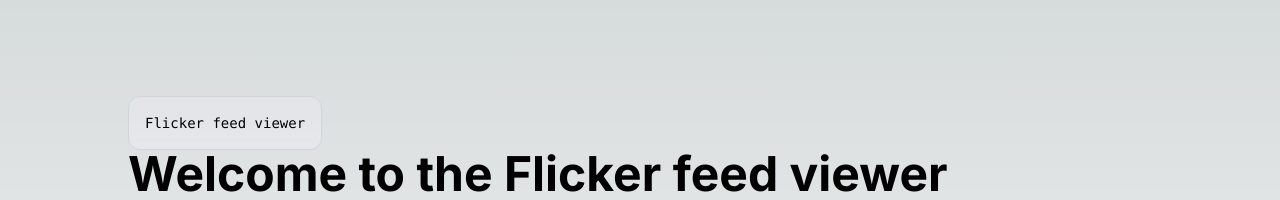
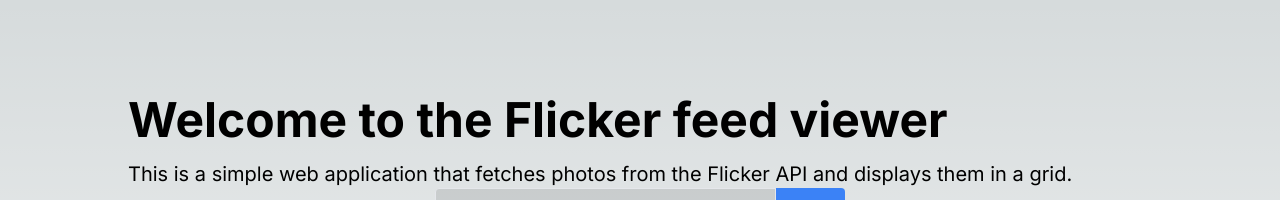
Before and after one commit to NidaulZafar/flicker_client, a Next.js app: page / in a window 1280 px wide. Shown: the top 200 px of the page. Built offline with nearby package versions, Linux system fonts and the light colour scheme; no server answers.

Commit message:
unnecessary header removed

```diff
--- a/src/app/page.tsx
+++ b/src/app/page.tsx
@@ -39,12 +39,6 @@
 
   return (
     <main className="flex min-h-screen flex-col items-center p-24">
-      <div className="z-10 w-full max-w-5xl items-center justify-between font-mono text-sm lg:flex">
-        <p className="fixed left-0 top-0 flex w-full justify-center border-b border-gray-300 bg-gradient-to-b from-zinc-200 pb-6 pt-8 backdrop-blur-2xl dark:border-neutral-800 dark:bg-zinc-800/30 dark:from-inherit lg:static lg:w-auto  lg:rounded-xl lg:border lg:bg-gray-200 lg:p-4 lg:dark:bg-zinc-800/30">
-          Flicker feed viewer
-        </p>
-      </div>
-
       <div className="mb-32 text-center lg:mb-0 lg:w-full lg:max-w-5xl lg:grid-cols-4 lg:text-left">
         <div className="lg:col-span-3">
           <h1 className="text-3xl font-bold text-center lg:text-left lg:text-5xl">
```
